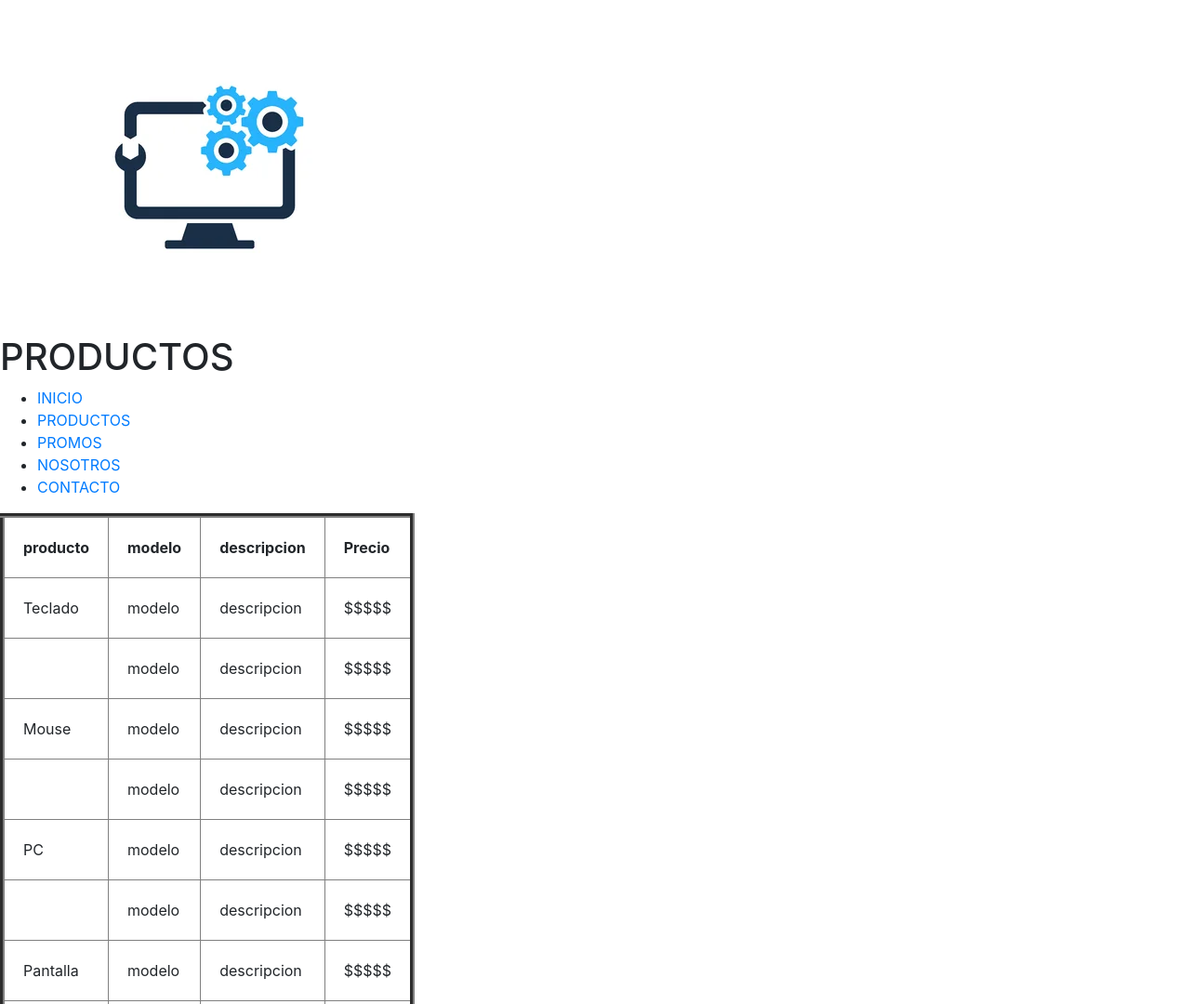
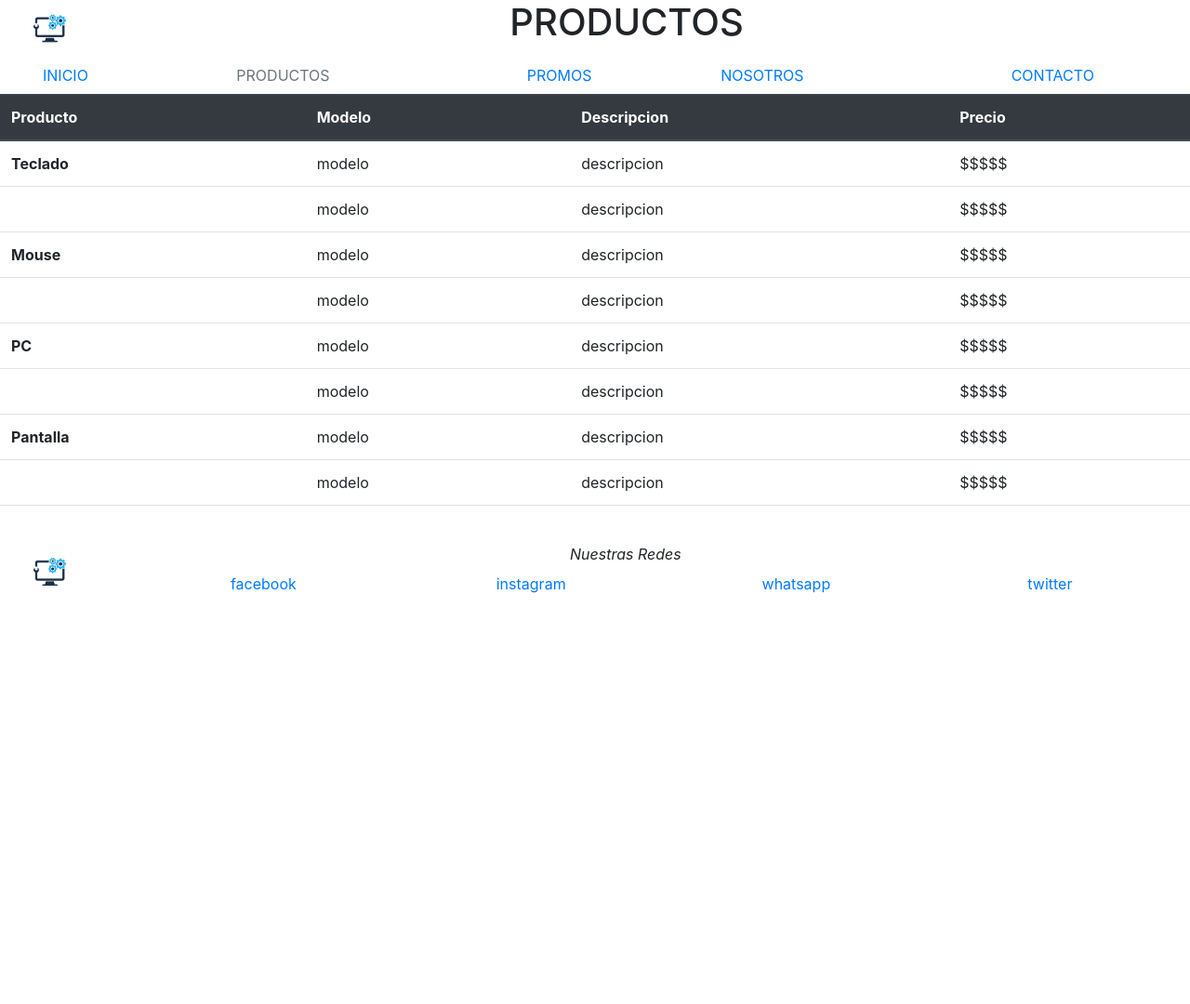
Before and after one commit to MauroGrageda7452/MiRepositorio, a plain HTML site: page Mi Primer Repositorio/pages/productos.html in a window 1280 px wide. Shown: the top 1080 px of the page at 93% size. After the commit the page ends 800 px from the top, so only its background shows below. Drawn offline with nearby package versions, Linux system fonts and the light colour scheme.

Commit message:
cambiando productos.html implementado con bootstrap

```diff
--- a/Mi Primer Repositorio/pages/productos.html
+++ b/Mi Primer Repositorio/pages/productos.html
@@ -5,25 +5,35 @@
     <meta http-equiv="X-UA-Compatible" content="IE=edge">
     <meta name="viewport" content="width=device-width, initial-scale=1.0">
     <link rel="stylesheet" href="https://cdn.jsdelivr.net/npm/bootstrap@4.6.1/dist/css/bootstrap.min.css" integrity="sha384-zCbKRCUGaJDkqS1kPbPd7TveP5iyJE0EjAuZQTgFLD2ylzuqKfdKlfG/eSrtxUkn" crossorigin="anonymous">
+
     <title>PRODUCTOS</title>
 </head>
 <body>
     <!-- fila de logo+ nav-->
     <header> <!-- Header, tenes lo visible lo que usuario va a ver-->
-        <div>
-            <a href="../index.html"><img src="../multimedia/Logo.jpg" alt="reparacion de icono de computadora" allowfullscreen="" loading="lazy"></a>
+        <div class="container-fluid">
+            <div class="row">
+                <div class="col-md-2 col-3 col-lg-2 col-xl-1 col-sm-2">
+                    <a href="../index.html"><img src="../multimedia/Logo.jpg" alt="reparacion de icono de computadora" allowfullscreen="" loading="lazy" class="card-img-top"></a>
+                </div>
+                <div class="col-md-8 offset-md-2 col-8 offset-col-1 col-sm-8 offset-sm-2 col-lg-7 offset-lg-3 col-xl-7 offset-xl-4">
                     <h1>PRODUCTOS</h1>
                 </div>
-        <nav>
-            <ul>
-                <li> <a href="../index.html">INICIO</a></li>
-                <li> <a href="#">PRODUCTOS</a></li>
-                <li> <a href="promos.html">PROMOS</a></li>
-                <li> <a href="nosotros.html">NOSOTROS</a></li>
-                <li> <a href="contacto.html">CONTACTO</a></li>
+            </div>
+        </div>
+        <!-- offset-md-6 deja 6 columnas sin usar -->
+        <nav class="container-fluid">
+                <ul class="nav">
+                    <li class="nav-item col-xl-2 col-md-2 col-6 col-lg-2 col-sm-4"> <a class="nav-link" href="../index.html">INICIO</a></li>
+                    <li class="nav-item col-xl-3 col-md-3 col-6 col-lg-3 col-sm-4" > <a class="nav-link disabled" href="#">PRODUCTOS</a></li>
+                    <li class="nav-item col-xl-2 col-md-2 col-6 col-lg-2 col-sm-4"> <a class="nav-link" href="promos.html">PROMOS</a></li>
+                    <li class="nav-item col-xl-3 col-md-3 col-6 col-lg-3 col-sm-6"> <a class="nav-link" href="nosotros.html">NOSOTROS</a></li>
+                    <li class="nav-item col-xl-2 col-md-2 col-12 col-lg-2 col-sm-6"> <a class="nav-link" href="contacto.html">CONTACTO</a></li>
                 </ul>
         </nav>
     </header>
+
+
 
 
     <!-- cierre de fila logo + nav -->
@@ -32,18 +42,21 @@
     <!-- tabla de productos-->
     <section>
         <article>
-            <table border="5" cellspacing="10" cellpadding="20">
+            <table class="table">
                 <!--inicio de fila--->
+                <thead class="thead-dark">
                     <tr>
-                    <th>producto</th>
-                    <th>modelo</th>
-                    <th>descripcion</th>
-                    <th>Precio</th>
+                        <th scope="col"> Producto </th>
+                        <th scope="col"> Modelo </th>
+                        <th scope="col"> Descripcion </th>
+                        <th scope="col"> Precio </th>
                     </tr>
+                </thead>
+                <tbody>
                 <!--final de la fila -->
                     <tr>
                 <!--inicio de fila--->
-                    <td>Teclado</td>
+                        <th scope="row">Teclado</th>
                         <td>modelo</td>
                         <td>descripcion</td>
                         <td>$$$$$</td>
@@ -58,7 +71,7 @@
                     </tr>
                     <tr>
                     <!--inicio de fila--->
-                    <td>Mouse</td>
+                        <th scope="row">Mouse</th>
                         <td>modelo</td>
                         <td>descripcion</td>
                         <td>$$$$$</td>
@@ -73,7 +86,7 @@
                     </tr>
                     <tr>
                     <!--inicio de fila--->
-                    <td>PC</td>
+                        <th scope="row">PC</th>
                         <td>modelo</td>
                         <td>descripcion</td>
                         <td>$$$$$</td>
@@ -90,7 +103,7 @@
 
                     <tr>
                     <!--inicio de fila--->
-                    <td>Pantalla</td>
+                        <th scope="row">Pantalla</th>
                         <td>modelo</td>
                         <td>descripcion</td>
                         <td>$$$$$</td>
@@ -103,22 +116,34 @@
                         <td>descripcion</td>
                         <td>$$$$$</td>
                     </tr>
+                    <tr>
+                        <td></td>
+                        <td></td>
+                        <td></td>
+                        <td></td>
+                    </tr>
+                </tbody>
             </table>
         </article>
     </section>
     <!-- cierre de tabla de productos-->
     <!-- inicio de footer-->
-    <footer>
-        <a href="index.html"><img src="../multimedia/Logo.jpg" alt="reparacion de icono de computadora" allowfullscreen="" loading="lazy"></a>
-
-        <div>
-            <p><em>Nuestras Redes</em></p>
-            <ul>
-                <li> <a href="https://facebook.com" target="_blank"> facebook </a> </li>
-                <li> <a href="https://www.instagram.com" target="_blank"> instagram </a> </li>
-                <li> <a href="https://web.whatsapp.com" target="_blank"> whatsapp </a> </li>
-                <li> <a href="https://twitter.com" target="_blank"> twitter </a> </li>
+    <footer class="container-fluid">
+            <div class="row">
+                <div class="col-md-2 col-3 col-lg-2 col-xl-1 col-sm-2">
+                    <a href="index.html"><img src="../multimedia/Logo.jpg" alt="reparacion de icono de computadora" allowfullscreen="" loading="lazy" class="card-img-top"></a>
+                </div>
+                <div class="col-9 col-sm-10 col-md-10 col-xl-11">
+                    <div class=" col-12 col-sm-9 offset-sm-3 col-md-8 offset-md-4 col-xl-7 offset-xl-5">
+                        <em>Nuestras Redes</em>
+                    </div>
+                    <ul class="nav">
+                        <li class="nav-item col-6 col-md-3 offset-lg-1 col-lg-2"> <a class="nav-link" href="https://facebook.com" target="_blank"> facebook </a> </li>
+                        <li class="nav-item col-6 col-md-3 offset-lg-1 col-lg-2"> <a class="nav-link" href="https://www.instagram.com" target="_blank"> instagram </a> </li>
+                        <li class="nav-item col-6 col-md-3 offset-lg-1 col-lg-2"> <a class="nav-link" href="https://web.whatsapp.com" target="_blank"> whatsapp </a> </li>
+                        <li class="nav-item col-6 col-md-3 offset-lg-1 col-lg-2"> <a class="nav-link" href="https://twitter.com" target="_blank"> twitter </a> </li>
                     </ul>
+                </div>
             </div>
     </footer>
     <!-- cierre de footer-->
```
Lines whose indentation alone changed are shown as unchanged.
